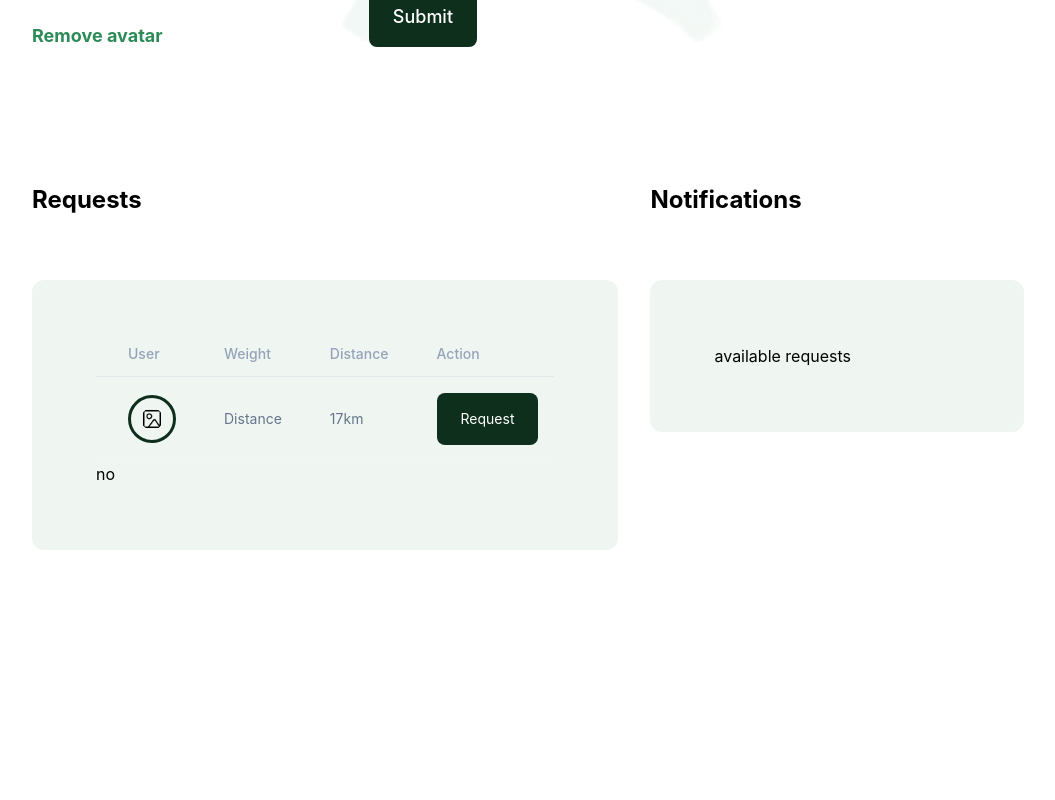
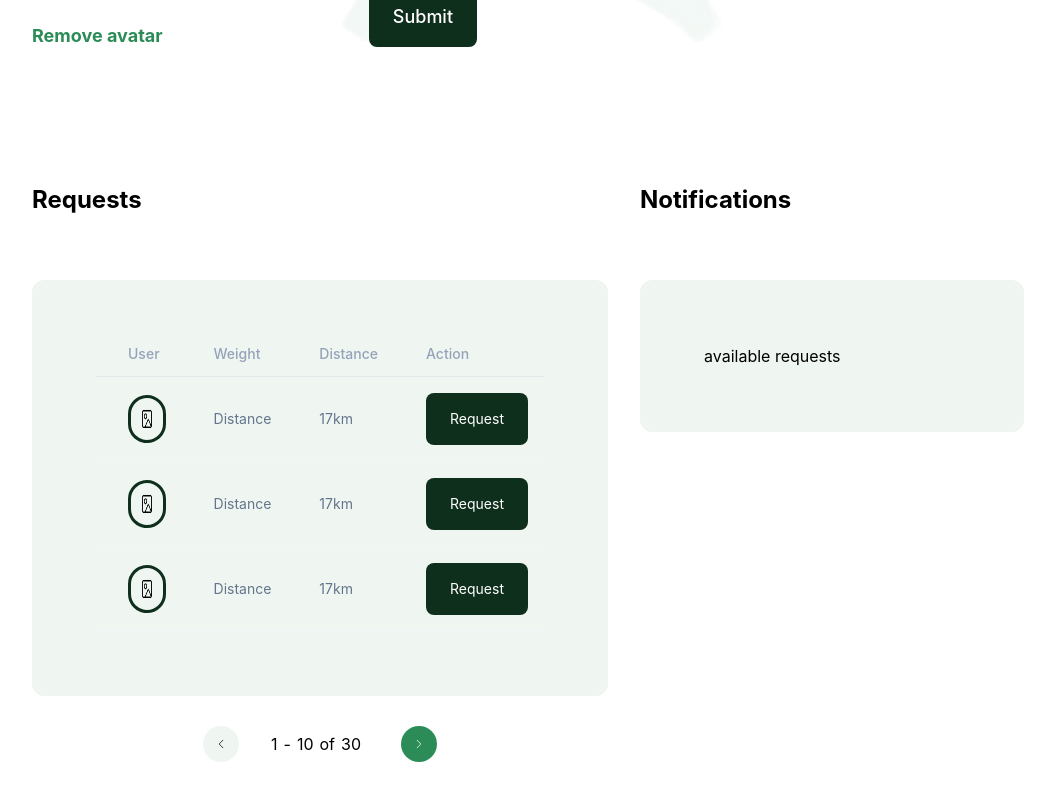
Before and after one commit to acendlabs/eco, a React (Create React App) app: page /dashboard in a window 1280 px wide. Shown: the part 324-1124 px from the top of the page, without its empty margins (112-1167 px from the left). Before the commit the page ends 938 px from the top, so only its background shows below. Built offline with nearby package versions, Linux system fonts and the light colour scheme.

Commit message:
requests table and pagination

```diff
--- /dev/null
+++ b/src/components/Forms/Form.jsx
@@ -0,0 +1,40 @@
+import React from "react";
+
+const Form = ({ onSubmit, alert, onChange }) => {
+  return (
+    <form
+      onSubmit={onSubmit}
+      className="w-full md:w-7/12 lg:w-[70%] space-y-8 text-lg font-medium text-[#0F2F1D] "
+    >
+      <div className=" md:w-[32vw] lg:w-[34vw] space-y-3 ">
+        <label
+          className={alert.type === "danger" ? "text-red-400" : null}
+          htmlFor="username"
+        >
+          {alert.type === "danger" ? alert.msg : "Username"}
+        </label>
+        <input
+          className={`${
+            alert.type === "danger"
+              ? `border-red-400`
+              : alert.type === "success"
+              ? `border-green-400`
+              : `border-[#0F2F1D]`
+          } w-full rounded-lg font-normal border-[3px]  bg-transparent py-3.5 px-8 text-base outline-none`}
+          type="text"
+          name="username"
+          placeholder="Enter a display name"
+          onChange={onChange}
+        />
+      </div>
+      <button
+        type="submit"
+        className="bg-[#0F2F1D] text-white py-4 px-6 rounded-lg"
+      >
+        Submit
+      </button>
+    </form>
+  );
+};
+
+export default Form;
--- a/src/components/data/Data.jsx
+++ b/src/components/data/Data.jsx
@@ -7,4 +7,16 @@ export const requests = [
     Distance: "17km",
     Action: "",
   },
+  {
+    user: "Jay",
+    Weight: "Distance",
+    Distance: "17km",
+    Action: "",
+  },
+  {
+    user: "Jay",
+    Weight: "Distance",
+    Distance: "17km",
+    Action: "",
+  },
 ];
--- /dev/null
+++ b/src/components/layout/Avatar.jsx
@@ -0,0 +1,47 @@
+import React from "react";
+import avatar from "../../images/pictureavatar.png";
+
+const Avatar = ({ file, onFileChange, remove }) => {
+  return (
+    <div className="relative w-auto md:w-5/12 lg:w-[30%] space-y-8">
+      <img
+        className={`rounded-full ${
+          !file?.data ? `p-8` : `w-[140px] h-[140px]`
+        } border-[5px] border-[#0F2F1D]`}
+        src={file?.data ?? avatar}
+        alt=""
+      />
+
+      <input
+        style={{ display: "none" }}
+        type="file"
+        id="file"
+        accept="image/*"
+        onChange={onFileChange}
+      />
+      <label
+        className="absolute left-[120px] -top-12 cursor-pointer"
+        htmlFor="file"
+      >
+        <h1 className="font-semibold">Change avater</h1>
+        <svg
+          width="26"
+          height="25"
+          viewBox="0 0 22 21"
+          fill="none"
+          xmlns="http://www.w3.org/2000/svg"
+        >
+          <path
+            d="M16.343 19H2.34302V5H11.343V3H2.34302C1.24302 3 0.343018 3.9 0.343018 5V19C0.343018 20.1 1.24302 21 2.34302 21H16.343C17.443 21 18.343 20.1 18.343 19V10H16.343V19ZM8.55302 15.83L6.59302 13.47L3.84302 17H14.843L11.303 12.29L8.55302 15.83ZM18.343 3V0H16.343V3H13.343C13.353 3.01 13.343 5 13.343 5H16.343V7.99C16.353 8 18.343 7.99 18.343 7.99V5H21.343V3H18.343Z"
+            fill="#0F2F1D"
+          />
+        </svg>
+      </label>
+      <button className="font-bold text-lg text-[#2C8C57]" onClick={remove}>
+        Remove avatar
+      </button>
+    </div>
+  );
+};
+
+export default Avatar;
--- /dev/null
+++ b/src/components/layout/Notifications.jsx
@@ -0,0 +1,16 @@
+import React from "react";
+
+const Notifications = () => {
+  return (
+    <div>
+      <h2 className="text-2xl font-bold mt-8 mb-8 md:mb-16 space-x-8">
+        Notifications
+      </h2>
+      <div className="w-full h-auto p-16 rounded-xl bg-[#EFF6F2]">
+        <h1>available requests</h1>
+      </div>
+    </div>
+  );
+};
+
+export default Notifications;
--- /dev/null
+++ b/src/components/layout/Pagination.jsx
@@ -0,0 +1,93 @@
+import React from "react";
+
+const Pagination = () => {
+  const onSelect = (e) => null;
+  return (
+    <div className="flex justify-center h-24 items-center text-xs md:text-base">
+      {/* <div>showing 1 - 5</div> */}
+      <div className="flex justify-between text-center">
+        <div className="cursor-pointer mr-8">
+          <span className="bg-acend-25 rounded-full p-3 w-9 h-9 flex justify-center items-center ">
+            <svg
+              fill="none"
+              viewBox="0 0 24 24"
+              strokeWidth="1.5"
+              stroke="currentColor"
+              className="w-6 h-6"
+            >
+              <path
+                strokeLinecap="round"
+                strokeLinejoin="round"
+                d="M15.75 19.5L8.25 12l7.5-7.5"
+              />
+            </svg>
+          </span>
+        </div>
+        <div className="flex items-center space-x-1.5 w-auto">
+          {/* <p className=" rounded-full p-3 w-9 h-9 flex justify-center items-center cursor-pointer">
+            1
+          </p>
+          <p className=" rounded-full p-3 w-9 h-9 flex justify-center items-center cursor-pointer">
+            -
+          </p>
+          <p className="rounded-full p-3 w-9 h-9 flex justify-center items-center cursor-pointer">
+            10
+          </p> */}
+          <span className="cursor-pointer">1</span>
+          <span className="cursor-pointer">-</span>
+          <span className="cursor-pointer">10</span>
+          <span className="cursor-pointer">of</span>
+          <span className="cursor-pointer">30</span>
+        </div>
+        <div className="cursor-pointer ml-8">
+          <span className="bg-acend-100 text-white rounded-full ml-2 p-3 w-9 h-9 flex justify-center items-center ">
+            <svg
+              fill="none"
+              viewBox="0 0 24 24"
+              strokeWidth="1.5"
+              stroke="currentColor"
+              className="w-6 h-6"
+            >
+              <path
+                strokeLinecap="round"
+                strokeLinejoin="round"
+                d="M8.25 4.5l7.5 7.5-7.5 7.5"
+              />
+            </svg>
+          </span>
+        </div>
+      </div>
+      {/* <div className="flex items-center space-x-2">
+        <p>Show</p> */}
+
+      {/* <div className="relative">
+          <select
+            className="appearance-none mr-1 block w-full px-4 py-2.5 font-normal bg-acend-25 rounded-3xl transition ease-in-out focus:bg-acend-25 focus:outline-none"
+            onChange={onSelect}
+          >
+            <option value={``}>10</option>
+            <option value={``}>20</option>
+            <option value={``}>30</option>
+          </select>
+          <button className="absolute top-3.5 right-2.5" onChange={onSelect}>
+            <svg
+              fill="none"
+              viewBox="0 0 24 24"
+              strokeWidth="1.5"
+              stroke="currentColor"
+              className="w-2 h-2 md:w-6 md:h-6"
+            >
+              <path
+                strokeLinecap="round"
+                strokeLinejoin="round"
+                d="M19.5 8.25l-7.5 7.5-7.5-7.5"
+              />
+            </svg>
+          </button>
+        </div> */}
+      {/* </div> */}
+    </div>
+  );
+};
+
+export default Pagination;
--- a/src/components/Table.jsx
+++ b/src/components/layout/Table.jsx
@@ -1,12 +1,24 @@
-import React from "react";
-import avatar from "../images/pictureavatar.png";
-import { requests } from "./data/Data";
+import React, { useState } from "react";
+import avatar from "../../images/pictureavatar.png";
+import { requests } from "../data/Data";
+import Alert from "./Alert";
 
 const Table = ({ user }) => {
+  const [alert, setAlert] = useState({});
+
+  const sendRequest = () => {
+    console.log("sent");
+    setAlert({ type: "success", msg: "Request Sent!" });
+    setTimeout(() => {
+      setAlert({});
+    }, 1500);
+  };
+
   return (
-    <div className="p-8 md:p-16 rounded-xl bg-[#EFF6F2] w-max">
+    <div className="p-8 md:p-16 rounded-xl bg-[#EFF6F2]">
+      <Alert alert={alert} />
       <div>
-        <table className="border-collapse table-auto text-sm font-normal">
+        <table className="w-full border-collapse table-auto text-sm font-normal">
           <thead className="">
             <tr>
               <th className="border-b dark:border-slate-600 font-medium p-4 md:pl-8 pt-0 pb-3 text-slate-400 dark:text-slate-200 text-left">
@@ -25,7 +37,7 @@ const Table = ({ user }) => {
           </thead>
           {requests.map((item, i) => {
             return (
-              <tbody className="bg-transparent">
+              <tbody key={i} className="bg-transparent">
                 <tr>
                   <td className="border-b border-slate-100 dark:border-slate-700 p-4 md:pl-8 text-slate-500 dark:text-slate-400">
                     <img
@@ -41,7 +53,10 @@ const Table = ({ user }) => {
                     {item?.Distance}
                   </td>
                   <td className="border-b border-slate-100 dark:border-slate-700 p-4 md:pl-8 text-slate-500 dark:text-slate-400">
-                    <button className="bg-[#0F2F1D] text-white py-4 px-6 rounded-lg">
+                    <button
+                      className="bg-[#0F2F1D] text-white py-4 px-6 rounded-lg"
+                      onClick={sendRequest}
+                    >
                       Request
                     </button>
                   </td>
@@ -51,8 +66,7 @@ const Table = ({ user }) => {
           })}
         </table>
       </div>
-
-      {!user.username ? <div>no</div> : ""}
+      {!user.username ? null : ""}
     </div>
   );
 };
--- a/src/pages/dashboard.js
+++ b/src/pages/dashboard.js
@@ -1,13 +1,12 @@
-/* eslint-disable jsx-a11y/anchor-is-valid */
 import React, { useState } from "react";
 import "./dashboard.css";
-import addimage from "../images/addimage.png";
-import avatar from "../images/pictureavatar.png";
 import logolight from "../images/logolight.png";
-import arrow from "../images/arrowdown.png";
-import Modal from "../components/modal/Modal";
-import Alert from "../components/Alert";
-import Table from "../components/Table";
+import Alert from "../components/layout/Alert";
+import Table from "../components/layout/Table";
+import Notifications from "../components/layout/Notifications";
+import Avatar from "../components/layout/Avatar";
+import Form from "../components/Forms/Form";
+import Pagination from "../components/layout/Pagination";
 
 const Dashboard = () => {
   const [file, setFile] = useState({ data: null });
@@ -40,7 +39,7 @@ const Dashboard = () => {
       setAlert({ type: "success", msg: "Success" });
       setUser({});
       setTimeout(() => {
-        setAlert({ username: "" });
+        setAlert({});
       }, 1500);
     }
   };
@@ -55,92 +54,20 @@ const Dashboard = () => {
       />
       <h2 className="text-4xl font-black mt-8 mb-1">Dashboard</h2>
       <div className="flex flex-col justify-center md:flex-row md:justify-between h-[550px] md:h-[400px] items-center space-y-8 md:space-y-0 md:space-x-14">
-        <div className="relative w-auto md:w-5/12 lg:w-[30%] space-y-8">
-          <img
-            className={`rounded-full ${
-              !file?.data ? `p-8` : `w-[140px] h-[140px]`
-            } border-[5px] border-[#0F2F1D]`}
-            src={file?.data ?? avatar}
-            alt=""
-          />
-
-          <input
-            style={{ display: "none" }}
-            type="file"
-            id="file"
-            accept="image/*"
-            onChange={onFileChange}
-          />
-          <label
-            className="absolute left-[120px] -top-12 cursor-pointer"
-            htmlFor="file"
-          >
-            <h1 className="font-semibold">Change avater</h1>
-            <svg
-              width="26"
-              height="25"
-              viewBox="0 0 22 21"
-              fill="none"
-              xmlns="http://www.w3.org/2000/svg"
-            >
-              <path
-                d="M16.343 19H2.34302V5H11.343V3H2.34302C1.24302 3 0.343018 3.9 0.343018 5V19C0.343018 20.1 1.24302 21 2.34302 21H16.343C17.443 21 18.343 20.1 18.343 19V10H16.343V19ZM8.55302 15.83L6.59302 13.47L3.84302 17H14.843L11.303 12.29L8.55302 15.83ZM18.343 3V0H16.343V3H13.343C13.353 3.01 13.343 5 13.343 5H16.343V7.99C16.353 8 18.343 7.99 18.343 7.99V5H21.343V3H18.343Z"
-                fill="#0F2F1D"
-              />
-            </svg>
-          </label>
-          <button className="font-bold text-lg text-[#2C8C57]" onClick={remove}>
-            Remove avatar
-          </button>
-        </div>
-        <form
-          onSubmit={onSubmit}
-          className="w-full md:w-7/12 lg:w-[70%] space-y-8 text-lg font-medium text-[#0F2F1D] "
-        >
-          <div className=" md:w-[32vw] lg:w-[34vw] space-y-3 ">
-            <label
-              className={alert.type === "danger" ? "text-red-400" : null}
-              htmlFor="username"
-            >
-              {alert.type === "danger" ? alert.msg : "Username"}
-            </label>
-            <input
-              className={`${
-                alert.type === "danger"
-                  ? `border-red-400`
-                  : alert.type === "success"
-                  ? `border-green-400`
-                  : `border-[#0F2F1D]`
-              } w-full rounded-lg font-normal border-[3px]  bg-transparent py-3.5 px-8 text-base outline-none`}
-              type="text"
-              name="username"
-              placeholder="Enter a display name"
-              onChange={onChange}
-            />
-          </div>
-          <button
-            type="submit"
-            className="bg-[#0F2F1D] text-white py-4 px-6 rounded-lg"
-          >
-            Submit
-          </button>
-        </form>
+        <Avatar file={file} onFileChange={onFileChange} remove={remove} />
+        <Form onSubmit={onSubmit} alert={alert} onChange={onChange} />
       </div>
 
-      <div className="flex flex-col md:flex-row md:space-x-8 mb-16 text-left">
-        <div className="relative w-full md:w-[60%] ">
+      <div className="flex flex-col lg:flex-row lg:space-x-8 mb-16 text-left">
+        <div className="relative w-full lg:w-[60%] ">
           <h2 className="text-2xl font-bold mt-8 mb-8 md:mb-16 ">Requests</h2>
-          <div className="overflow-x-scroll">
+          <div className="overflow-hidden">
             <Table user={user} />
           </div>
+          <Pagination />
         </div>
         <div className="w-full md:w-[40%]">
-          <h2 className="text-2xl font-bold mt-8 mb-8 md:mb-16 space-x-8">
-            Notifications
-          </h2>
-          <div className="w-full h-auto p-16 rounded-xl bg-[#EFF6F2]">
-            <h1>available requests</h1>
-          </div>
+          <Notifications />
         </div>
       </div>
     </div>
```
Also changed, not shown: tailwind.config.js (+10 -1 lines), src/components/layout/Alert.jsx (renamed from src/components/Alert.jsx).
